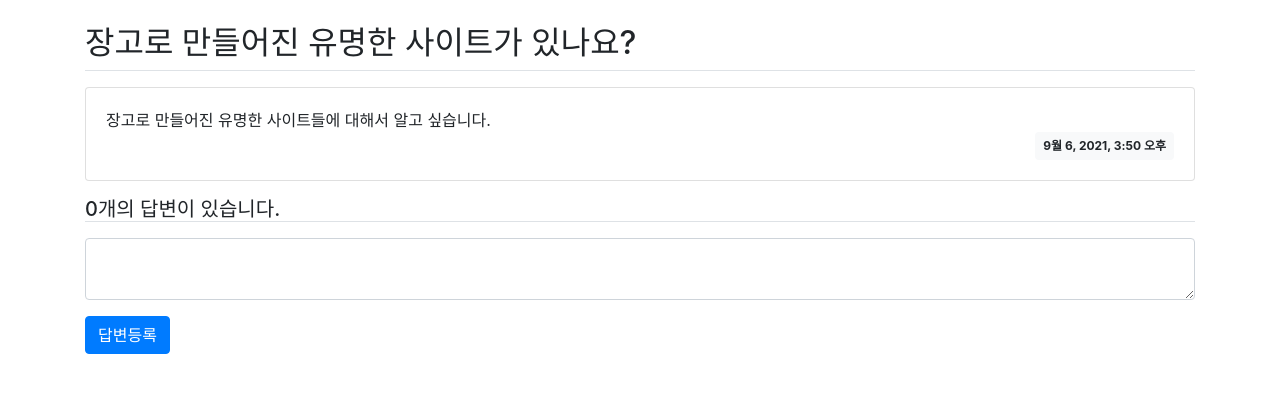
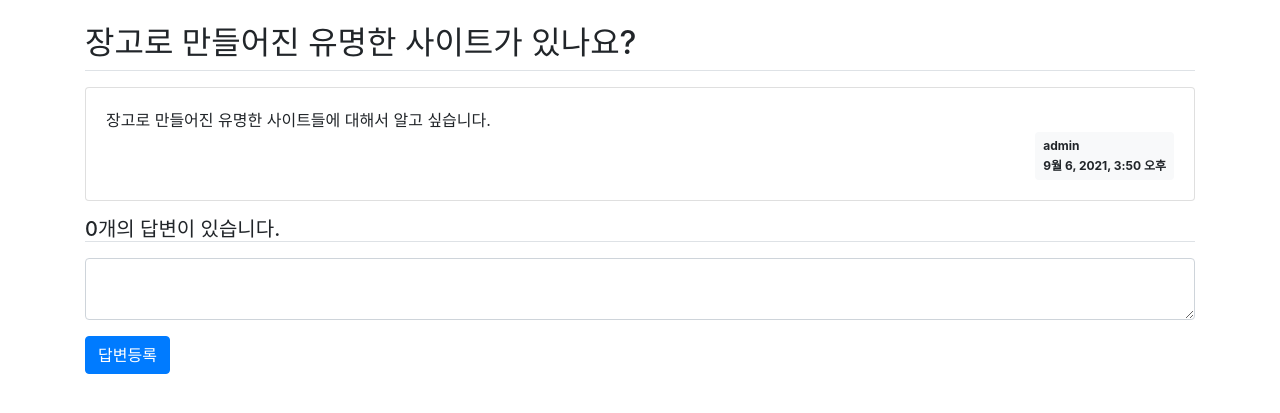
Before and after one commit to CheolYongLee/jump_to_Django, a Django app: page /pybo/3/ in a window 1280 px wide. Shown: the part 63-476 px from the top of the page. Run offline with Django 3.2, Linux system fonts and the light colour scheme; data comes from the database, SQL or seed files in the repository; some libraries are stand-ins or nearby versions.

Commit message:
#18 질문 상세 화면에서 질문과 답변의 글쓴이 표시 기능 추가

```diff
--- a/projects/mysite/templates/pybo/question_detail.html
+++ b/projects/mysite/templates/pybo/question_detail.html
@@ -8,8 +8,9 @@
     <div class="card-body">
       <div class="card-text" style="white-space: pre-line;">{{ question.content }}</div>
       <div class="d-flex justify-content-end">
-        <div class="badge badge-light p-2">
-            {{ question.create_date }}
+        <div class="badge badge-light p-2 text-left">
+            <div class="mb-2">{{ question.author.username }}</div>
+            <div>{{ question.create_date }}</div>
         </div>
       </div>
     </div>
@@ -20,8 +21,9 @@
     <div class="card-body">
       <div class="card-text" style="white-space: pre-line;">{{ answer.content }}</div>
       <div class="d-flex justify-content-end">
-        <div class="badge abge-light p-2">
-          {{ answer.create_date }}
+        <div class="badge abge-light p-2 text-left">
+            <div class="mb-2">{{ answer.author.username }}</div>
+            <div>{{ answer.create_date }}</div>
         </div>
       </div>
     </div>
```
